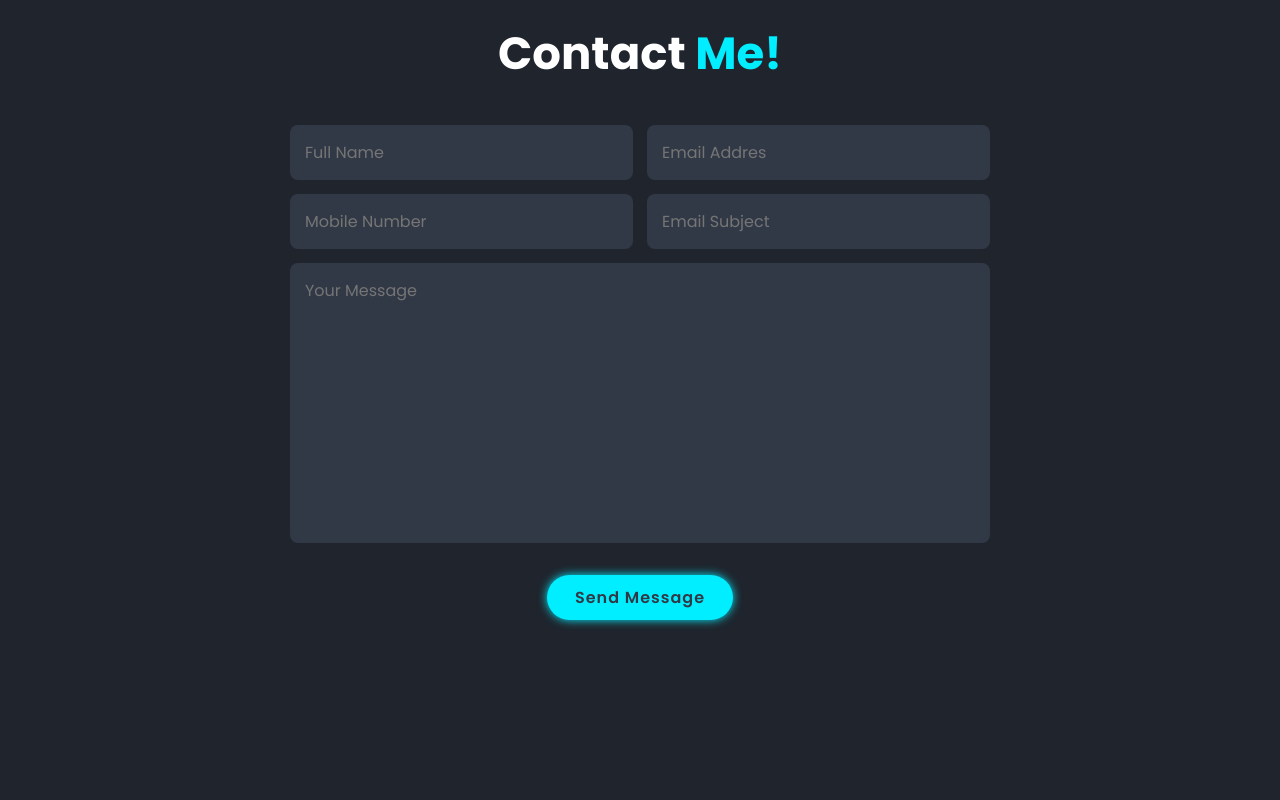
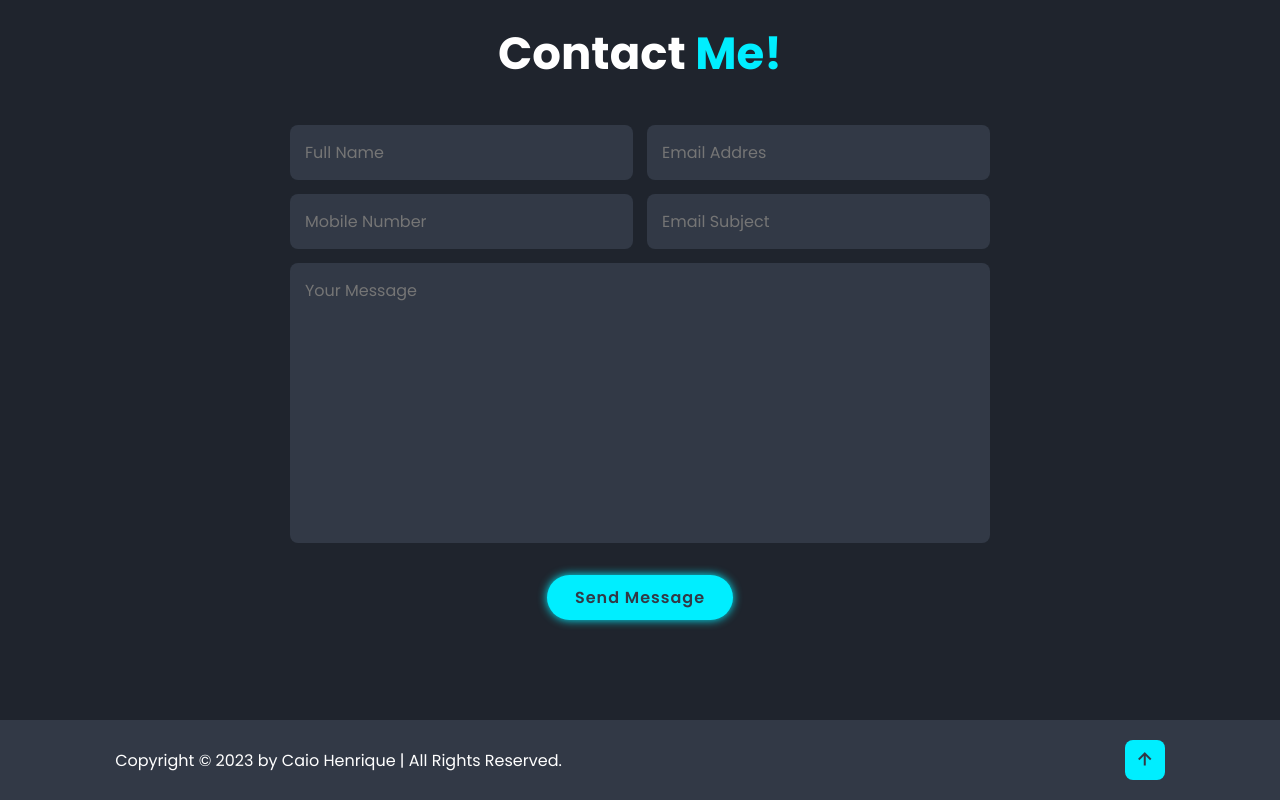
Before and after one commit to CaioSiqueira01/Portfolio, a plain HTML site: page index.html in a window 1280 px wide. Shown: the part 3280-4080 px from the top of the page. Before the commit the page ends 4000 px from the top, so only its background shows below. Drawn offline with nearby package versions, Linux system fonts and the light colour scheme.

Commit message:
Creating the Portfolio Footer

```diff
--- a/index.html
+++ b/index.html
@@ -162,6 +162,17 @@
                 <input type="submit" value="Send Message" class="btn">
             </form>
         </section>
+
+        <!-- footer -->
+        <footer class="footer">
+            <div class="footer-text">
+                <p>Copyright &copy; 2023 by Caio Henrique | All Rights Reserved.</p>
+            </div>
+
+            <div class="footer-iconTop">
+                <a href="#home"><i class='bx bx-up-arrow-alt' ></i></a>
+            </div>
+        </footer>
         <script src="./scripts/script.js"></script>
     </body>
 </html>
--- a/styles/style.css
+++ b/styles/style.css
@@ -331,3 +331,36 @@ span {
     margin-top: 2rem;
     cursor: pointer;
 }
+
+/* footer´s style */
+.footer {
+    display: flex;
+    justify-content: space-between;
+    align-items: center;
+    flex-wrap: wrap;
+    padding: 2rem 9%;
+    background: var(--second-bg-color);
+}
+
+.footer-text p {
+    font-size: 1.6rem;
+}
+
+.footer-iconTop a {
+    display: inline-flex;
+    justify-content: center;
+    align-items: center;
+    padding: .8rem;
+    background-color: var(--main-color);
+    border-radius: .8rem;
+    transition: .5s ease;
+}
+
+.footer-iconTop a:hover {
+    box-shadow: 0 0 1rem var(--main-color);
+}
+
+.footer-iconTop a i {
+    font-size: 2.4rem;
+    color: var(--second-bg-color);
+}
```
